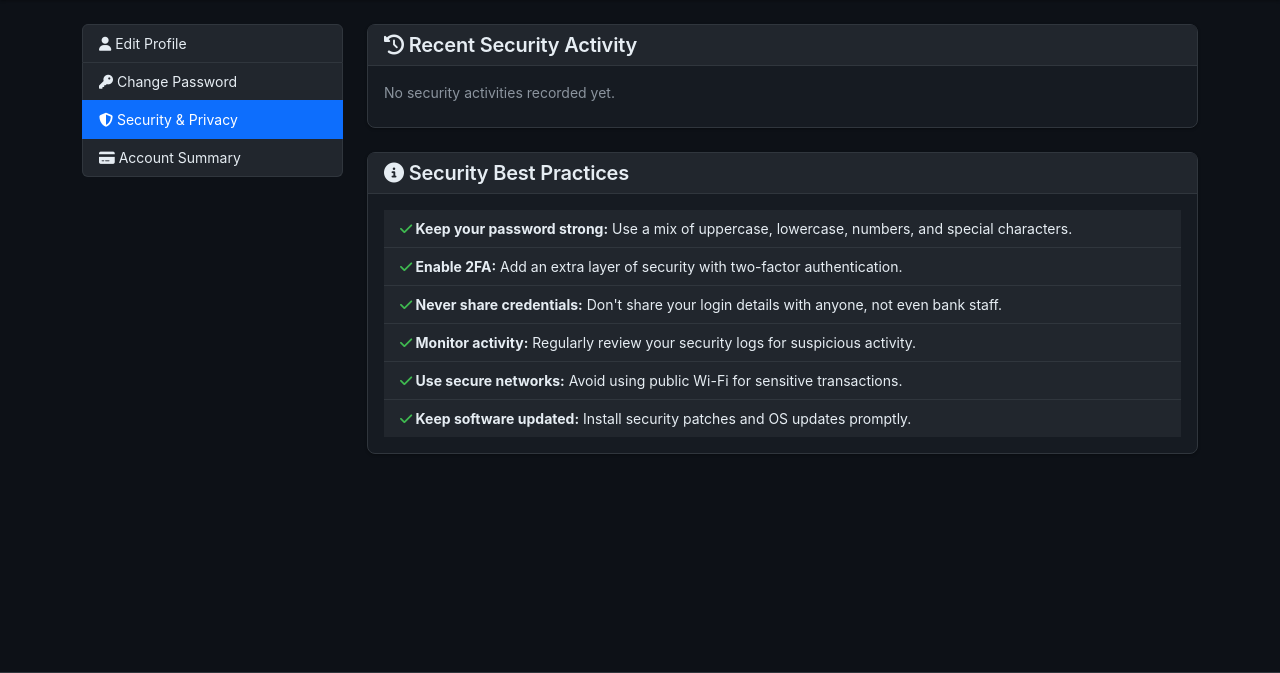
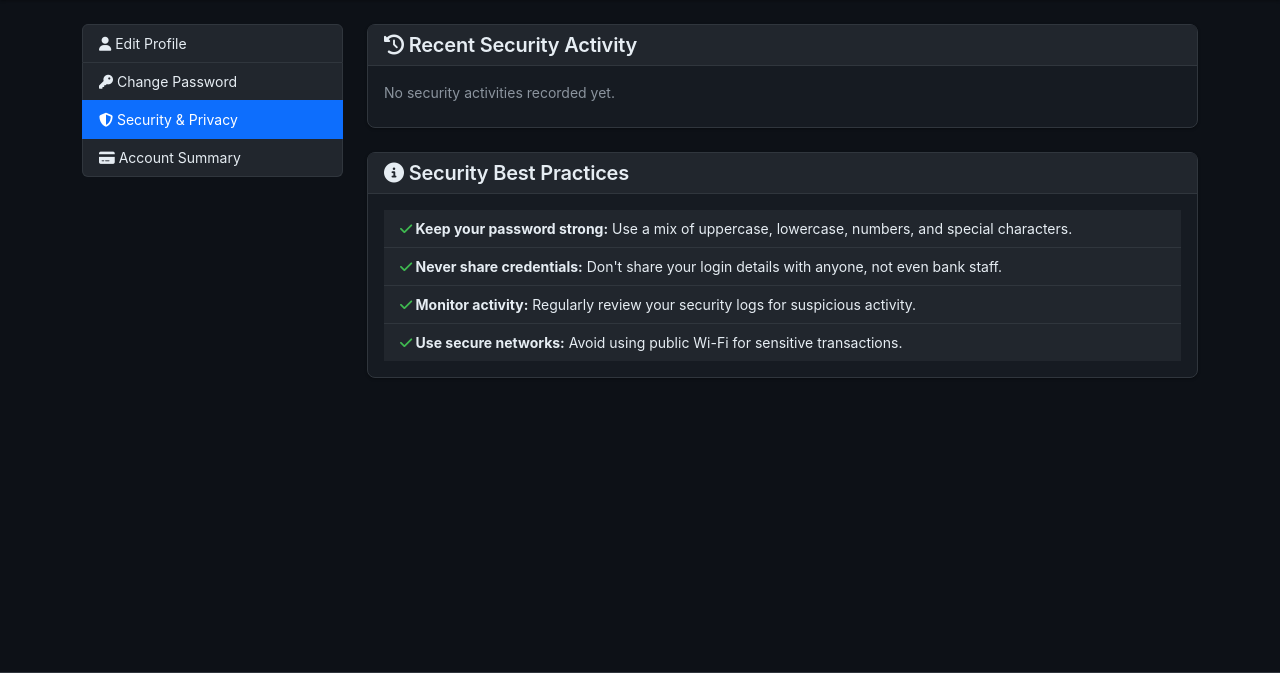
Before and after one commit to property360-2/simple-bank-management-system-django, a Django app: template bank_system/templates/settings/security_settings.html in a window 1280 px wide. Shown: the part 56-729 px from the top of the page. Run offline with Django 5.2, Linux system fonts and the light colour scheme; the template is opened without the code that fills it, so the values that code supplies are empty.

Commit message:
i want some changes eh

```diff
--- a/bank_system/templates/settings/security_settings.html
+++ b/bank_system/templates/settings/security_settings.html
@@ -71,11 +71,9 @@
             <div class="card-body">
                 <ul class="list-group list-group-flush">
                     <li class="list-group-item"><strong><i class="fas fa-check text-success"></i> Keep your password strong:</strong> Use a mix of uppercase, lowercase, numbers, and special characters.</li>
-                    <li class="list-group-item"><strong><i class="fas fa-check text-success"></i> Enable 2FA:</strong> Add an extra layer of security with two-factor authentication.</li>
                     <li class="list-group-item"><strong><i class="fas fa-check text-success"></i> Never share credentials:</strong> Don't share your login details with anyone, not even bank staff.</li>
                     <li class="list-group-item"><strong><i class="fas fa-check text-success"></i> Monitor activity:</strong> Regularly review your security logs for suspicious activity.</li>
                     <li class="list-group-item"><strong><i class="fas fa-check text-success"></i> Use secure networks:</strong> Avoid using public Wi-Fi for sensitive transactions.</li>
-                    <li class="list-group-item"><strong><i class="fas fa-check text-success"></i> Keep software updated:</strong> Install security patches and OS updates promptly.</li>
                 </ul>
             </div>
         </div>
```
